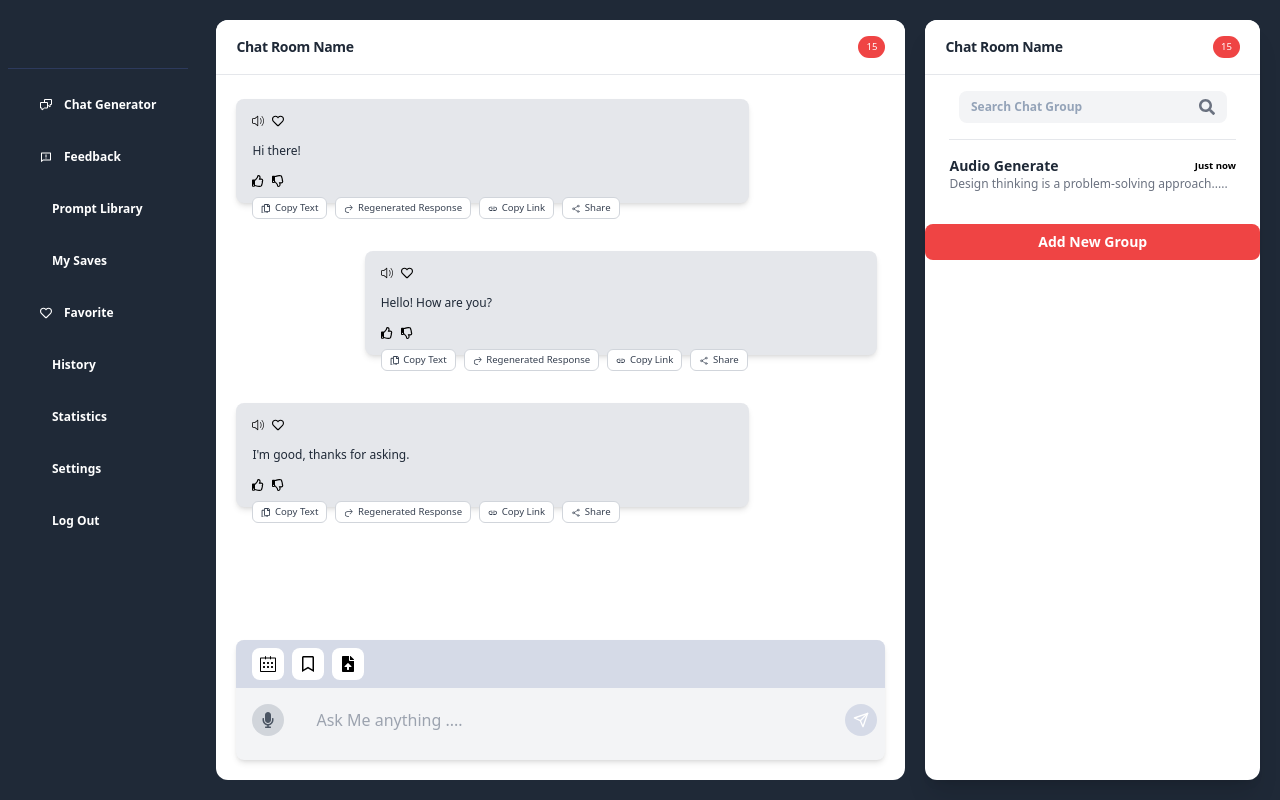
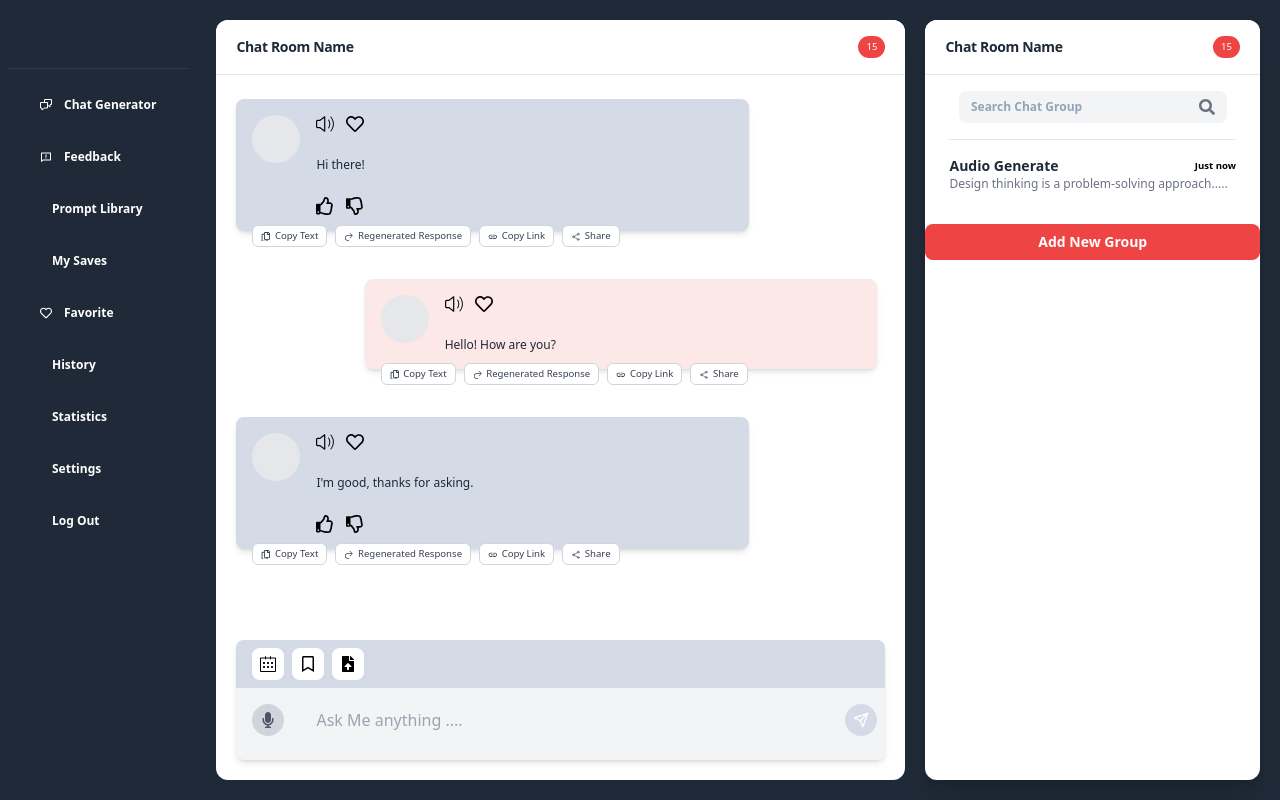
Before and after one commit to ChiaYing0/web_app_project, a React (Vite) app: page /chatroom in a window 1280 px wide. Built offline with nearby package versions, Linux system fonts and the light colour scheme.

Commit message:
feat(chatBubble): add scroll to bottom funtion

```diff
--- a/src/components/molecules/ChatBubble.jsx
+++ b/src/components/molecules/ChatBubble.jsx
@@ -1,4 +1,4 @@
-import React from "react";
+import React, { forwardRef } from "react";
 import ChatBubbleButton from "../atoms/ChatBubbleButton";
 import { FaRegHeart } from "react-icons/fa";
 import { RxSpeakerLoud } from "react-icons/rx";
@@ -9,49 +9,55 @@ import { HiArrowUturnRight } from "react-icons/hi2";
 import { IoMdLink } from "react-icons/io";
 import { IoShareSocialOutline } from "react-icons/io5";
 
-
-const ChatBubble = ({ message, isUser, timestamp }) => {
+const ChatBubble = forwardRef(({ message, isUser, timestamp }, ref) => {
   return (
     <div
+      ref={ref}
       className={`${
-        isUser ? "self-end" : "self-start"
-      } relative bg-gray-200 rounded-lg shadow-md p-4 space-y-4 w-4/5 text-xs`}
+        isUser ? "self-end bg-[#FCE8E7]" : "self-start bg-[#D5DAE7]"
+      } relative flex gap-4 rounded-lg shadow-md p-4 w-4/5 text-xs`}
     >
-      <div className="flex flex-col gap-4">
+      <div className="h-12 w-12 bg-gray-200 rounded-full"></div>
+      <div className="flex flex-col gap-6 justify-start">
         <div className="flex justify-between">
-          <div className="flex gap-2">
+          <div className="flex gap-3">
             <div className="">
-              <RxSpeakerLoud />
+              <RxSpeakerLoud className="text-lg" />
             </div>
             <div className="">
-              <FaRegHeart />
+              <FaRegHeart className="text-lg" />
             </div>
           </div>
           {/* 時間戳，靠右對齊 */}
           <div className="text-gray-500 text-xs text-right">{timestamp}</div>
         </div>
         {/* 訊息區塊 */}
-        <div className="text-gray-800">{message}</div>
-        <div className="flex justify-between">
-          <div className="flex gap-2">
-            <div className="">
-            <FaRegThumbsUp />
-            </div>
-            <div className="">
-            <FaRegThumbsDown />
+        <div className="text-gray-800 font-medium">{message}</div>
+        {!isUser && (
+          <div className="flex justify-between">
+            <div className="flex gap-3">
+              <div>
+                <FaRegThumbsUp className="text-lg" />
+              </div>
+              <div>
+                <FaRegThumbsDown className="text-lg" />
+              </div>
             </div>
           </div>
-        </div>
+        )}
       </div>
       {/* 按鈕群組 */}
       <div className="absolute -bottom-4 left-4 flex justify-end space-x-2">
-        <ChatBubbleButton text={"Copy Text"} icon={<FaRegCopy/>}/>
-        <ChatBubbleButton text={"Regenerated Response"} icon={<HiArrowUturnRight/>} />
-        <ChatBubbleButton text={"Copy Link"} icon={<IoMdLink/>} />
-        <ChatBubbleButton text={"Share"} icon={<IoShareSocialOutline/>} />
+        <ChatBubbleButton text={"Copy Text"} icon={<FaRegCopy />} />
+        <ChatBubbleButton
+          text={"Regenerated Response"}
+          icon={<HiArrowUturnRight />}
+        />
+        <ChatBubbleButton text={"Copy Link"} icon={<IoMdLink />} />
+        <ChatBubbleButton text={"Share"} icon={<IoShareSocialOutline />} />
       </div>
     </div>
   );
-};
+});
 
 export default ChatBubble;
```
